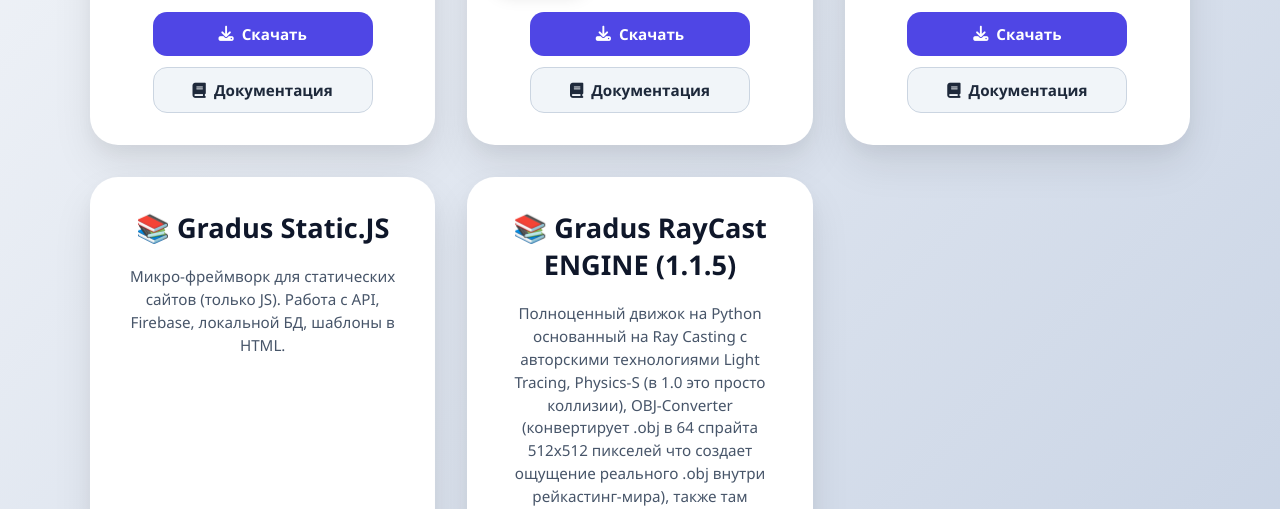
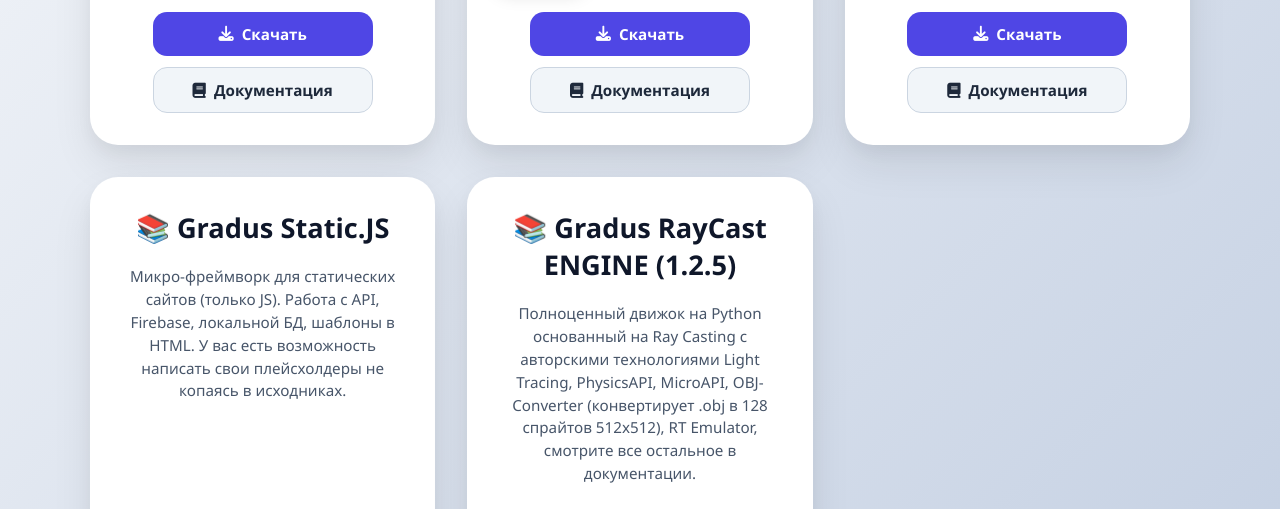
Before and after one commit to gradus-team/gradus-team.github.io, a plain HTML site: page for_dev/index.html in a window 1280 px wide. Shown: the part 443-952 px from the top of the page. Drawn offline with Linux system fonts and the light colour scheme.

Commit message:
Update index.html

```diff
--- a/for_dev/index.html
+++ b/for_dev/index.html
@@ -254,7 +254,7 @@
         <div class="card" id="gradusstatic-card">
             <div class="product-title">📚 Gradus Static.JS</div>
             <div class="desc">
-                Микро-фреймворк для статических сайтов (только JS). Работа с API, Firebase, локальной БД, шаблоны в HTML.
+                Микро-фреймворк для статических сайтов (только JS). Работа с API, Firebase, локальной БД, шаблоны в HTML. У вас есть возможность написать свои плейсхолдеры не копаясь в исходниках.
             </div>
             <div class="actions" style="margin-top: auto;">
                 <!-- Можно скачать архив или отдельные файлы, пока ссылка на основной файл -->
@@ -268,9 +268,9 @@
         </div>
 
         <div class="card" id="gradus-rc">
-            <div class="product-title">📚 Gradus RayCast ENGINE (1.1.5)</div>
+            <div class="product-title">📚 Gradus RayCast ENGINE (1.2.5)</div>
             <div class="desc">
-                Полноценный движок на Python основанный на Ray Casting с авторскими технологиями Light Tracing, Physics-S (в 1.0 это просто коллизии), OBJ-Converter (конвертирует .obj в 64 спрайта 512x512 пикселей что создает ощущение реального .obj внутри рейкастинг-мира), также там присутствует самописное API носящее имя MicroAPI для взаимодействия с миром в коде динамично, а также есть наложение видео поверх игры, звук, блоки-триггеры для которых надо писать код, порталы (id=9, переносит на указанный уровень), смотрите все остальное в документации.
+                Полноценный движок на Python основанный на Ray Casting с авторскими технологиями Light Tracing, PhysicsAPI, MicroAPI, OBJ-Converter (конвертирует .obj в 128 спрайтов 512x512), RT Emulator, смотрите все остальное в документации.
             </div>
             <div class="actions" style="margin-top: auto;">
                 <!-- Можно скачать архив или отдельные файлы, пока ссылка на основной файл -->
```
